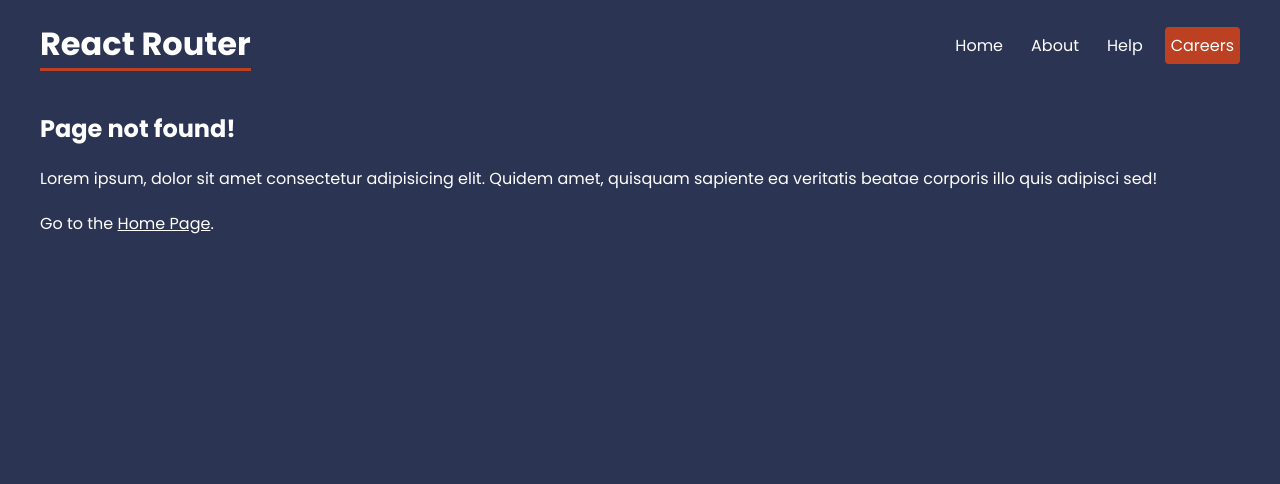
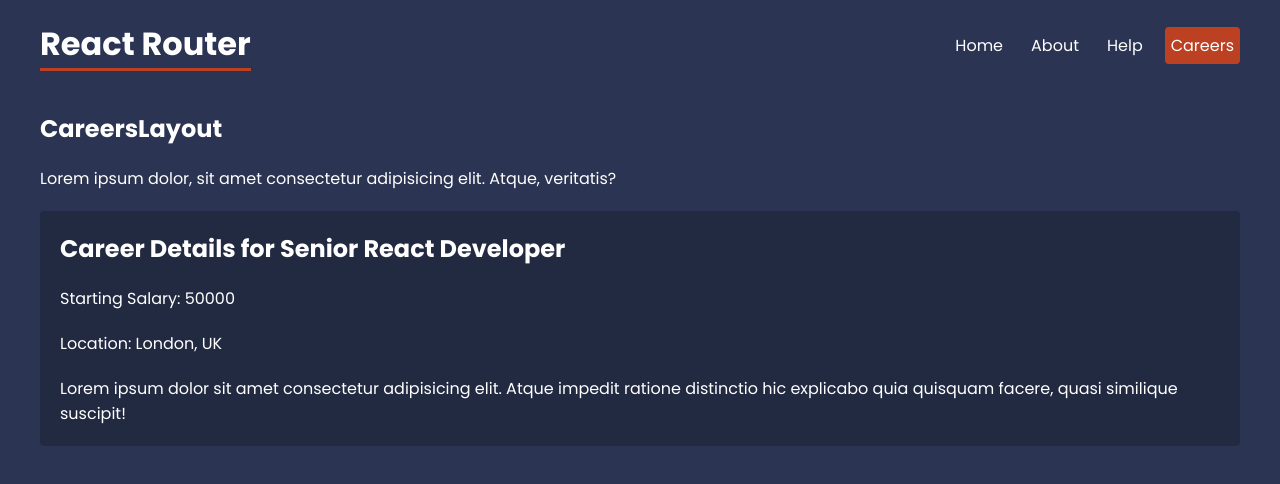
Before and after one commit to bazmurphy/react-router, a React (Create React App) app: page /careers/1 in a window 1280 px wide. Shown: the top 484 px of the page. Built offline with nearby package versions, Linux system fonts and the light colour scheme; data requests are answered from the project's data file.

Commit message:
07-route-parameters

```diff
--- a/src/App.js
+++ b/src/App.js
@@ -17,6 +17,9 @@ import About from "./pages/About";
 import Faq from "./pages/help/Faq";
 import Contact from "./pages/help/Contact";
 import Careers, { careersLoader } from "./pages/careers/Careers";
+import CareerDetails, {
+  careerDetailsLoader,
+} from "./pages/careers/CareerDetails";
 import NotFound from "./pages/NotFound";
 
 // we create a new Browser Router
@@ -55,6 +58,12 @@ const router = createBrowserRouter(
       <Route path="careers" element={<CareersLayout />}>
         {/* it runs the "careersLoader" function "ahead of time" and fetches the data and returns the json data as a Promise to the Careers component */}
         <Route index element={<Careers />} loader={careersLoader} />
+        {/* using route parameters */}
+        <Route
+          path=":id"
+          element={<CareerDetails />}
+          loader={careerDetailsLoader}
+        />
       </Route>
 
       <Route path="*" element={<NotFound />} />
--- a/src/index.css
+++ b/src/index.css
@@ -143,6 +143,13 @@ form label span {
   font-size: 0.8em;
   color: #bbb;
 }
+
 /* careers details */
+.career-details {
+  background: rgba(0, 0, 0, 0.2);
+  padding: 20px;
+  border-radius: 4px;
+  margin: 20px 0;
+}
 
 /* breadcrumbs */
--- /dev/null
+++ b/src/pages/careers/CareerDetails.js
@@ -0,0 +1,34 @@
+import { useLoaderData, useParams } from "react-router-dom";
+
+const CareerDetails = () => {
+  // we can access the route parameter using a special hook from React Router "useParams"
+  // the key needs to match whatever name you gave it in the <Route path=":xxxx" />
+  const { id } = useParams();
+
+  // we get the careerDetailsLoader function return Promise and resolve it
+  const career = useLoaderData();
+
+  return (
+    <div className="career-details">
+      <h2>Career Details for {career.title}</h2>
+      <p>Starting Salary: {career.salary}</p>
+      <p>Location: {career.location}</p>
+      <div className="details">
+        Lorem ipsum dolor sit amet consectetur adipisicing elit. Atque impedit
+        ratione distinctio hic explicabo quia quisquam facere, quasi similique
+        suscipit!
+      </div>
+    </div>
+  );
+};
+
+export default CareerDetails;
+
+// we will create another Loader function
+export const careerDetailsLoader = async ({ params }) => {
+  // React Router gives us argument that we can extract the "params" property from
+  // and as above it must match the name provided in the <Route path=":xxxx" />
+  const { id } = params;
+  const response = await fetch(`http://localhost:4000/careers/${id}`);
+  return response.json();
+};
--- a/src/pages/careers/Careers.js
+++ b/src/pages/careers/Careers.js
@@ -16,7 +16,8 @@ const Careers = () => {
     <div className="careers">
       {careers.map((career) => {
         return (
-          <Link to="/" key={career.id}>
+          // we dynamically insert the career.id to create Links
+          <Link to={career.id.toString()} key={career.id}>
             <p>{career.title}</p>
             <p>Based in {career.location}</p>
           </Link>
```
